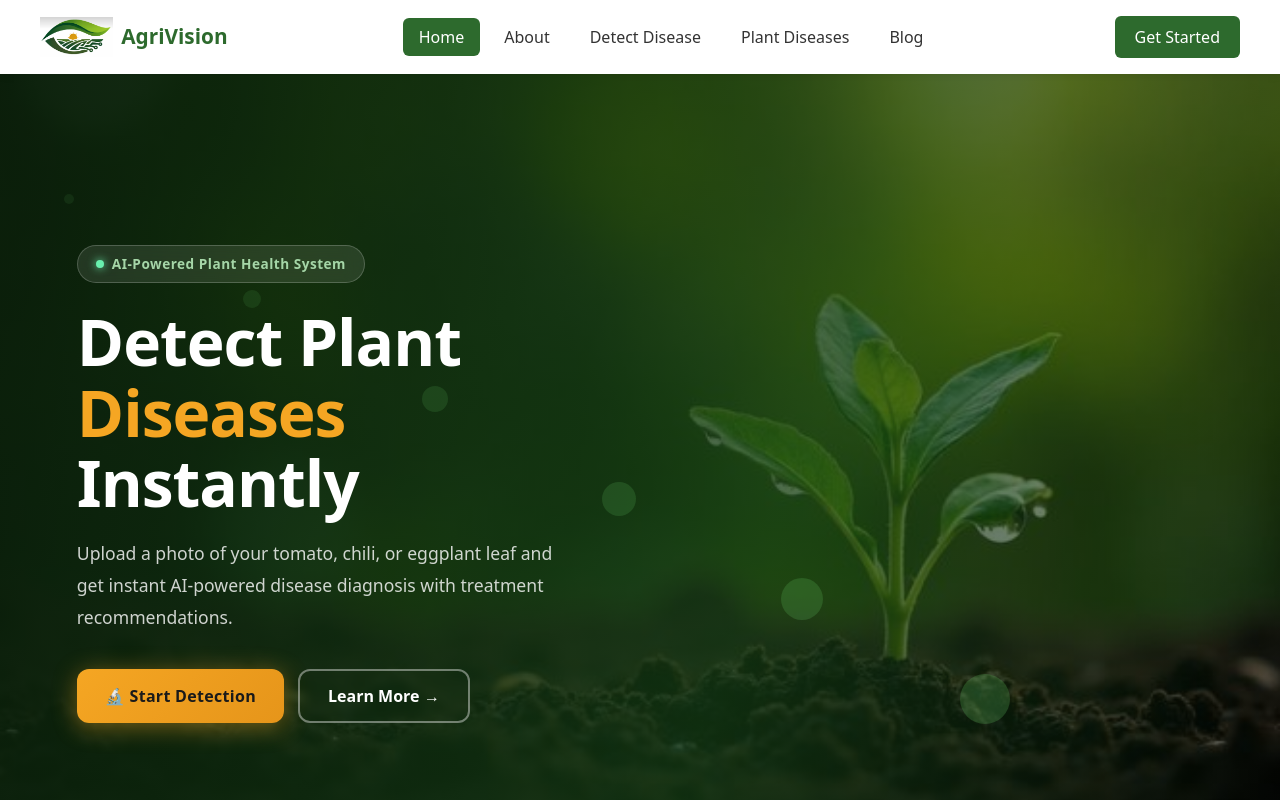
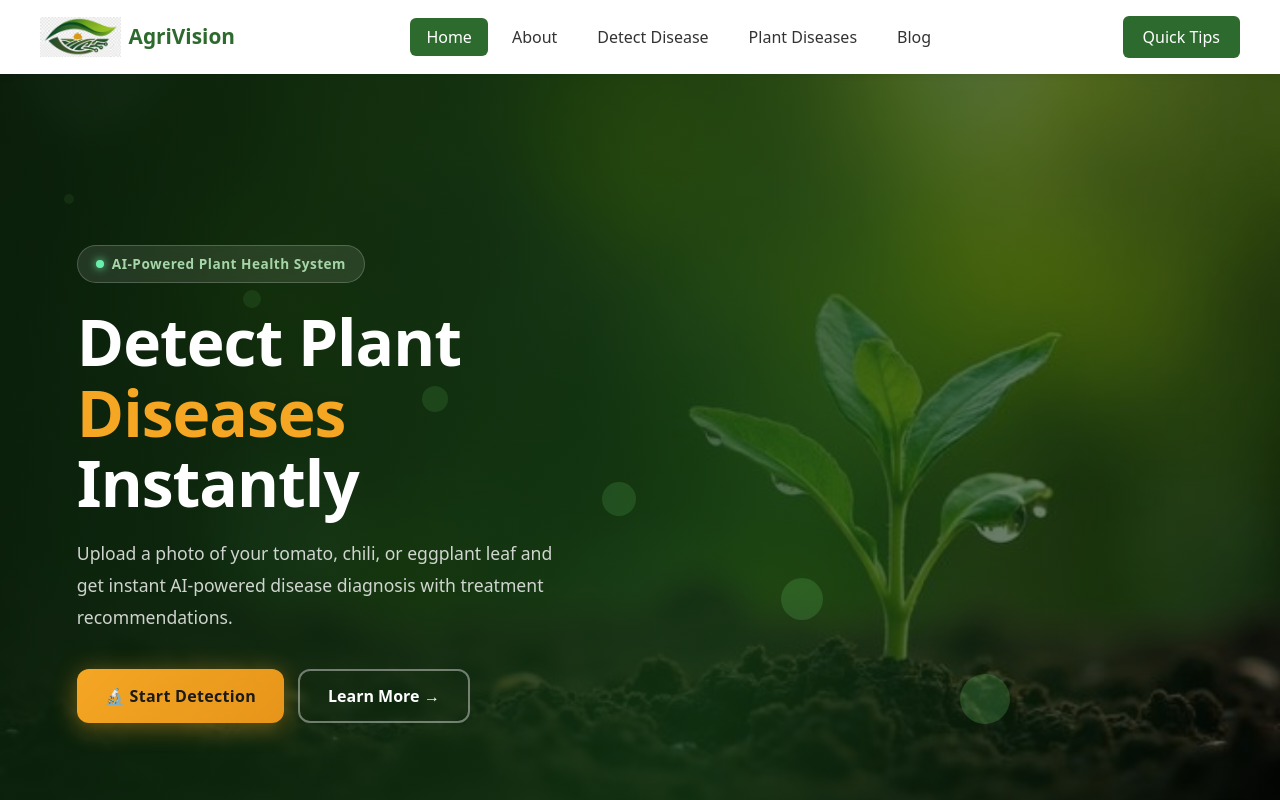
Before and after one commit to Sidnaur/Techno, a React (Vite) app: page / in a window 1280 px wide. Shown: the top 800 px of the page. Built offline with nearby package versions, Linux system fonts and the light colour scheme.

Commit message:
Initial commit with Navbar and Quick Tips button

```diff
--- a/src/components/Navbar.jsx
+++ b/src/components/Navbar.jsx
@@ -1,13 +1,23 @@
-import { NavLink } from 'react-router-dom';
-import logoImg from '../assets/logo.png';
+import { useState } from "react";
+import { NavLink } from "react-router-dom";
+import logoImg from "../assets/agri.png";
+import QuickTips from "./QuickTips";
 
 const Navbar = () => {
+  const [showQuickTips, setShowQuickTips] = useState(false);
+
+  const handleQuickTips = () => {
+    setShowQuickTips(true);
+  };
+
   return (
+    <>
       <nav style={styles.nav}>
         <div style={styles.logo}>
           <img src={logoImg} alt="AgriVision" style={styles.logoImg} />
           AgriVision
         </div>
+
         <ul style={styles.links}>
           {[
             { to: "/", label: "Home" },
@@ -22,10 +32,10 @@ const Navbar = () => {
                 end
                 style={({ isActive }) => ({
                   ...styles.link,
-                background: isActive ? '#2d6a2d' : 'transparent',
-                color: isActive ? 'white' : '#333',
-                padding: '8px 16px',
-                borderRadius: '6px',
+                  background: isActive ? "#2d6a2d" : "transparent",
+                  color: isActive ? "white" : "#333",
+                  padding: "8px 16px",
+                  borderRadius: "6px",
                 })}
               >
                 {label}
@@ -33,30 +43,66 @@ const Navbar = () => {
             </li>
           ))}
         </ul>
-      <button style={styles.btn}>Get Started</button>
+
+        <button style={styles.btn} onClick={handleQuickTips}>
+           Quick Tips
+        </button>
       </nav>
+
+      {showQuickTips && (
+        <QuickTips onClose={() => setShowQuickTips(false)} />
+      )}
+    </>
   );
 };
 
 const styles = {
   nav: {
-    display: 'flex',
-    alignItems: 'center',
-    justifyContent: 'space-between',
-    padding: '16px 40px',
-    background: 'white',
-    width: '100%',
-    boxSizing: 'border-box',
-    position: 'sticky',
+    display: "flex",
+    alignItems: "center",
+    justifyContent: "space-between",
+    padding: "16px 40px",
+    background: "white",
+    width: "100%",
+    boxSizing: "border-box",
+    position: "sticky",
     top: 0,
     zIndex: 1000,
-    boxShadow: '0 2px 8px rgba(0,0,0,0.08)',
+    boxShadow: "0 2px 8px rgba(0,0,0,0.08)",
   },
-  logo: { display: 'flex', alignItems: 'center', gap: '8px', fontWeight: 'bold', fontSize: '1.3rem', color: '#2d6a2d' },
-  logoImg: { height: '40px', width: 'auto' },
-  links: { display: 'flex', gap: '8px', listStyle: 'none', margin: 0, padding: 0 },
-  link: { textDecoration: 'none', fontSize: '1rem', transition: 'all 0.2s' },
-  btn: { background: '#2d6a2d', color: 'white', padding: '10px 20px', border: 'none', borderRadius: '6px', cursor: 'pointer' },
+  logo: {
+    display: "flex",
+    alignItems: "center",
+    gap: "8px",
+    fontWeight: "bold",
+    fontSize: "1.3rem",
+    color: "#2d6a2d",
+  },
+  logoImg: {
+    height: "40px",
+    width: "auto",
+  },
+  links: {
+    display: "flex",
+    gap: "8px",
+    listStyle: "none",
+    margin: 0,
+    padding: 0,
+  },
+  link: {
+    textDecoration: "none",
+    fontSize: "1rem",
+    transition: "all 0.2s",
+  },
+  btn: {
+    background: "#2d6a2d",
+    color: "white",
+    padding: "10px 20px",
+    border: "none",
+    borderRadius: "6px",
+    cursor: "pointer",
+    fontWeight: "500",
+  },
 };
 
 export default Navbar;
--- /dev/null
+++ b/src/components/QuickTips.jsx
@@ -0,0 +1,133 @@
+const QuickTips = ({ onClose }) => {
+  const tips = [
+    {
+      icon: "📷",
+      title: "Take Clear Photos",
+      desc: "Capture clear, well-lit photos of the plant leaf to improve detection accuracy.",
+    },
+    {
+      icon: "🔍",
+      title: "Use Detect Disease",
+      desc: "Upload your plant leaf to our AI system to instantly analyze possible diseases.",
+    },
+    {
+      icon: "📚",
+      title: "Learn About Diseases",
+      desc: "Explore our plant disease library to understand symptoms and treatments.",
+    },
+    {
+      icon: "📝",
+      title: "Read Plant Care Blogs",
+      desc: "Discover useful farming tips and plant care advice from our blog.",
+    },
+  ];
+
+  return (
+    <div style={styles.overlay}>
+      <div style={styles.modal}>
+        <div style={styles.header}>
+          <h2 style={styles.title}>🌿 Plant Care Quick Guide</h2>
+          <p style={styles.subtitle}>
+            Helpful tips to keep your plants healthy and improve AI detection.
+          </p>
+        </div>
+
+        <div style={styles.grid}>
+          {tips.map((tip, index) => (
+            <div key={index} style={styles.card}>
+              <div style={styles.icon}>{tip.icon}</div>
+              <h4 style={styles.cardTitle}>{tip.title}</h4>
+              <p style={styles.cardDesc}>{tip.desc}</p>
+            </div>
+          ))}
+        </div>
+
+        <button style={styles.closeBtn} onClick={onClose}>
+          Close
+        </button>
+      </div>
+    </div>
+  );
+};
+
+const styles = {
+  overlay: {
+    position: "fixed",
+    top: 0,
+    left: 0,
+    width: "100%",
+    height: "100%",
+    background: "rgba(0,0,0,0.45)",
+    display: "flex",
+    alignItems: "center",
+    justifyContent: "center",
+    zIndex: 2000,
+  },
+
+  modal: {
+    background: "white",
+    padding: "30px",
+    borderRadius: "14px",
+    width: "520px",
+    boxShadow: "0 15px 40px rgba(0,0,0,0.2)",
+    textAlign: "center",
+  },
+
+  header: {
+    marginBottom: "20px",
+  },
+
+  title: {
+    color: "#2d6a2d",
+    marginBottom: "6px",
+  },
+
+  subtitle: {
+    fontSize: "0.9rem",
+    color: "#666",
+  },
+
+  grid: {
+    display: "grid",
+    gridTemplateColumns: "1fr 1fr",
+    gap: "14px",
+    marginTop: "20px",
+  },
+
+  card: {
+    background: "#f7faf7",
+    padding: "16px",
+    borderRadius: "10px",
+    textAlign: "center",
+    transition: "all 0.25s",
+    cursor: "default",
+  },
+
+  icon: {
+    fontSize: "1.8rem",
+    marginBottom: "6px",
+  },
+
+  cardTitle: {
+    margin: "4px 0",
+    color: "#2d6a2d",
+  },
+
+  cardDesc: {
+    fontSize: "0.85rem",
+    color: "#555",
+  },
+
+  closeBtn: {
+    marginTop: "22px",
+    background: "linear-gradient(135deg,#2d6a2d,#4caf50)",
+    color: "white",
+    border: "none",
+    padding: "10px 20px",
+    borderRadius: "8px",
+    cursor: "pointer",
+    fontWeight: "600",
+  },
+};
+
+export default QuickTips;
```
Also changed, not shown: src/assets/logo.png (deleted). Lines whose indentation alone changed are shown as unchanged.
